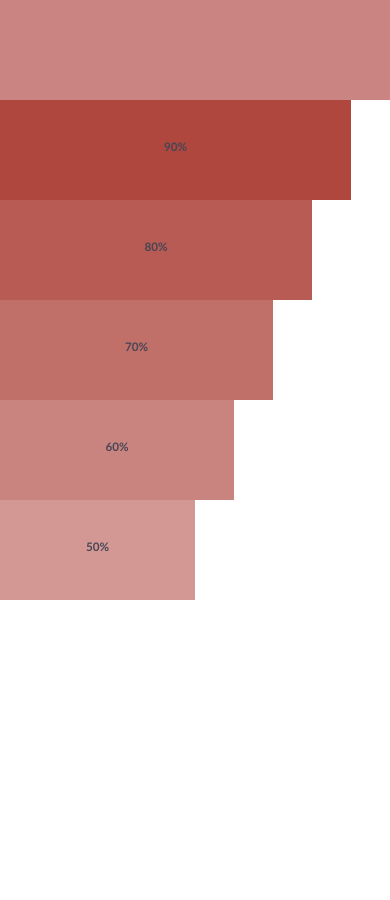
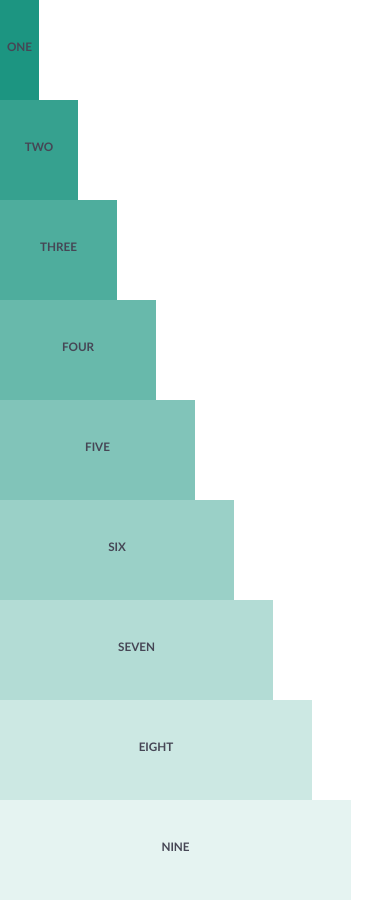
Before and after one commit to staceywillcox/MDDN352-, a plain HTML site: page index.html in a window 390 px wide. Before the commit the page ends 844 px from the top, so only its background shows below. Drawn offline with nearby package versions, Linux system fonts and the light colour scheme.

Commit message:
Adding files

```diff
--- a/css/main.css
+++ b/css/main.css
@@ -10,16 +10,7 @@ body {
     width: 100%;
 }
 
-header {
-    position: fixed;
-    top: 0;
-    left: 0;
-    right: 0;
-    height: 100px;
-    background-color: rgba(167, 51, 42, 1);
 
-    transition: 0.4s;
-}
 
 h3 {text-align: center;
     margin: 0;
@@ -31,31 +22,63 @@ h3 {text-align: center;
     background-color: rgba(167, 51, 42, 0.9);
     width:90%;
     height: 100px;
-    margin-top:100px;
+    transition: 0.4s;
 }
 
 #two {
     background-color: rgba(167, 51, 42, 0.8);
     width:80%;
     height: 100px;
+    transition: 0.4s;
 }
 
 #three {
     background-color: rgba(167, 51, 42, 0.7);
     width:70%;
     height: 100px;
+    transition: 0.4s;
 }
 
 #four {
     background-color: rgba(167, 51, 42, 0.6);
     width:60%;
     height: 100px;
+    transition: 0.4s;
 }
 
 #five {
     background-color: rgba(167, 51, 42, 0.5);
     width:50%;
     height: 100px;
+    transition: 0.4s;
+}
+
+#six {
+    background-color: rgba(167, 51, 42, 0.4);
+    width:40%;
+    height: 100px;
+    transition: 0.4s;
+}
+
+#seven {
+    background-color: rgba(167, 51, 42, 0.3);
+    width:30%;
+    height: 100px;
+    transition: 0.4s;
+}
+
+#eight {
+    background-color: rgba(167, 51, 42, 0.2);
+    width:20%;
+    height: 100px;
+    transition: 0.4s;
+}
+
+#nine {
+    background-color: rgba(167, 51, 42, 0.1);
+    width:10%;
+    height: 100px;
+    transition: 0.4s;
 }
 
 .body-section {
@@ -75,13 +98,51 @@ h3 {text-align: center;
     }
 
     header {
-        background-color: rgba(167,51,47,0.6);
-
+        background-color: rgba(4, 138, 116, 1);
+    }
+    h3 {
+        font-style: 'Calibri';
     }
 
-    header h3 {
-        line-height: 0.5rem;
-        color: rgba(50,50,50,0.75);
+    #one {
+        background-color: rgba(4, 138, 116, 0.9);
+        width: 10%;
     }
 
+    #two {
+         background-color: rgba(4, 138, 116, 0.8);
+         width: 20%;
+    }
+
+    #three {
+         background-color: rgba(4, 138, 116, 0.7);
+         width: 30%;
+    }
+    #four {
+         background-color: rgba(4, 138, 116, 0.6);
+         width: 40%;
+    }
+    #five {
+         background-color: rgba(4, 138, 116, 0.5);
+         width: 50%;
+    }
+    #six {
+         background-color: rgba(4, 138, 116, 0.4);
+         width: 60%;
+    }
+    #seven {
+         background-color: rgba(4, 138, 116, 0.3);
+         width: 70%;
+    }
+
+    #eight {
+         background-color: rgba(4, 138, 116, 0.2);
+         width: 80%;
+    }
+    #nine {
+         background-color: rgba(4, 138, 116, 0.1);
+         width: 90%;
+    }
+
+
 }
--- a/index.html
+++ b/index.html
@@ -22,35 +22,38 @@
 
     <body>
         <section>
-            <header>
-                <h3></h3>
-            </header>
+
         </section>
         <section>
             <div id="one">
-                <h3>90%</h3>
+                <h3>ONE</h3>
             </div>
             <div id="two">
-                <h3>80%</h3>
+                <h3>TWO</h3>
             </div>
             <div id="three">
-                <h3>70%</h3>
+                <h3>THREE</h3>
             </div>
             <div id="four">
-                <h3>60%</h3>
+                <h3>FOUR</h3>
             </div>
              <div id="five">
-                <h3>50%</h3>
+                <h3>FIVE</h3>
             </div>
+            <div id="six">
+                <h3>SIX</h3>
+            </div>
+             <div id="seven">
+                <h3>SEVEN</h3>
+            </div>
+            <div id="eight">
+                <h3>EIGHT</h3>
+            </div>
+            <div id="nine">
+                <h3>NINE</h3>
+            </div>
+
         </section>
-
-
-<!--         <section class="body-section">
-            <h1>THIS IS A TITLE</h1>
-            <p>
-                Lorem ipsum dolor sit amet, consectetur adipiscing elit. Integer eu purus id ante scelerisque vehicula sit amet at est. Interdum et malesuada fames ac ante ipsum primis in faucibus. Curabitur facilisis enim eu velit placerat rutrum. Duis porttitor lobortis felis posuere cursus. Aliquam sit amet mollis odio, quis volutpat dui. Proin id vestibulum nibh. In et velit scelerisque, convallis est id, ullamcorper lorem. Pellentesque orci libero, ullamcorper ut mi eget, scelerisque dictum sem. Vivamus ut tortor id nisl ultrices ornare. Aenean nec accumsan nisl. Suspendisse bibendum malesuada eros et commodo.
-            </p>
-        </section> -->
 
         <footer>
         </footer>
```
